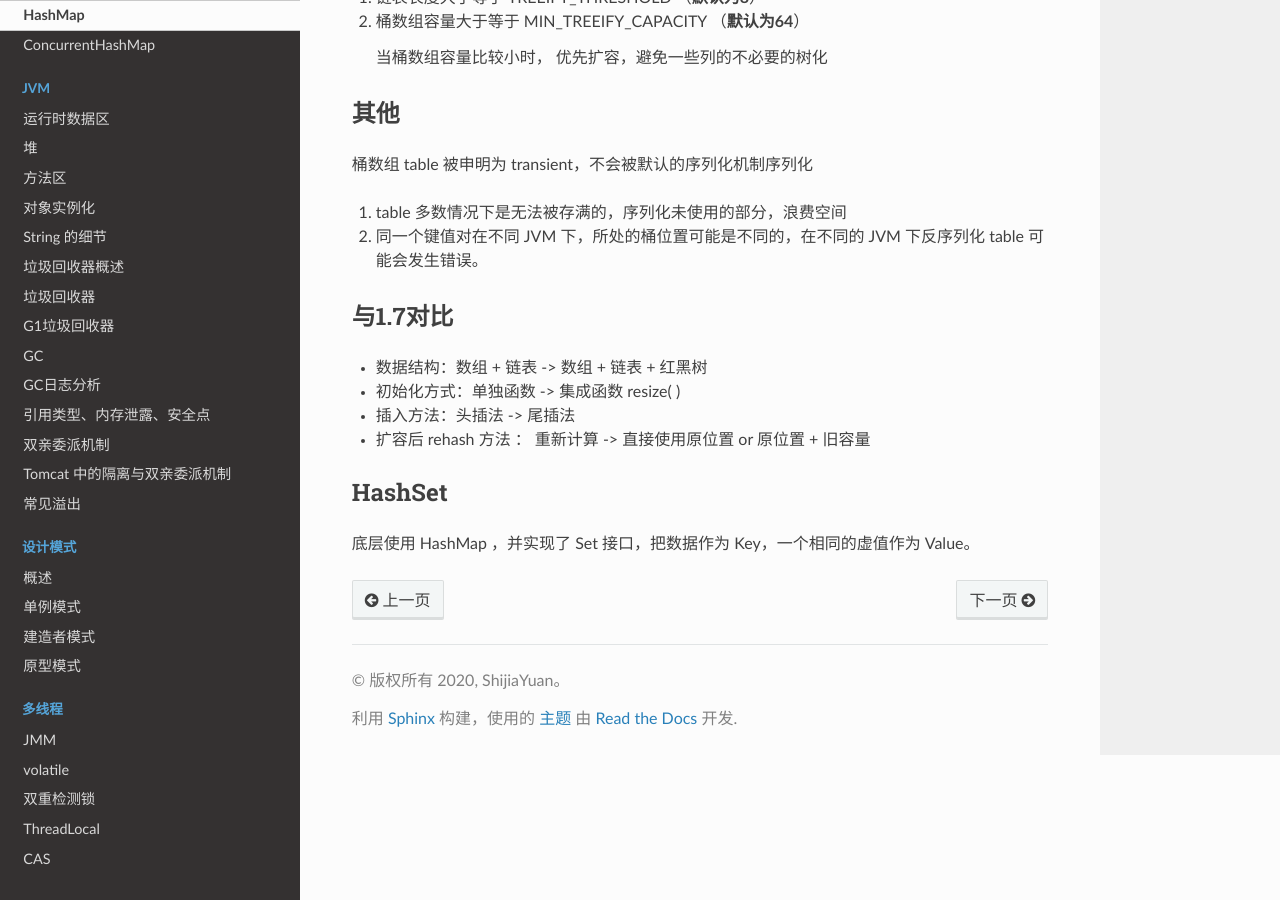
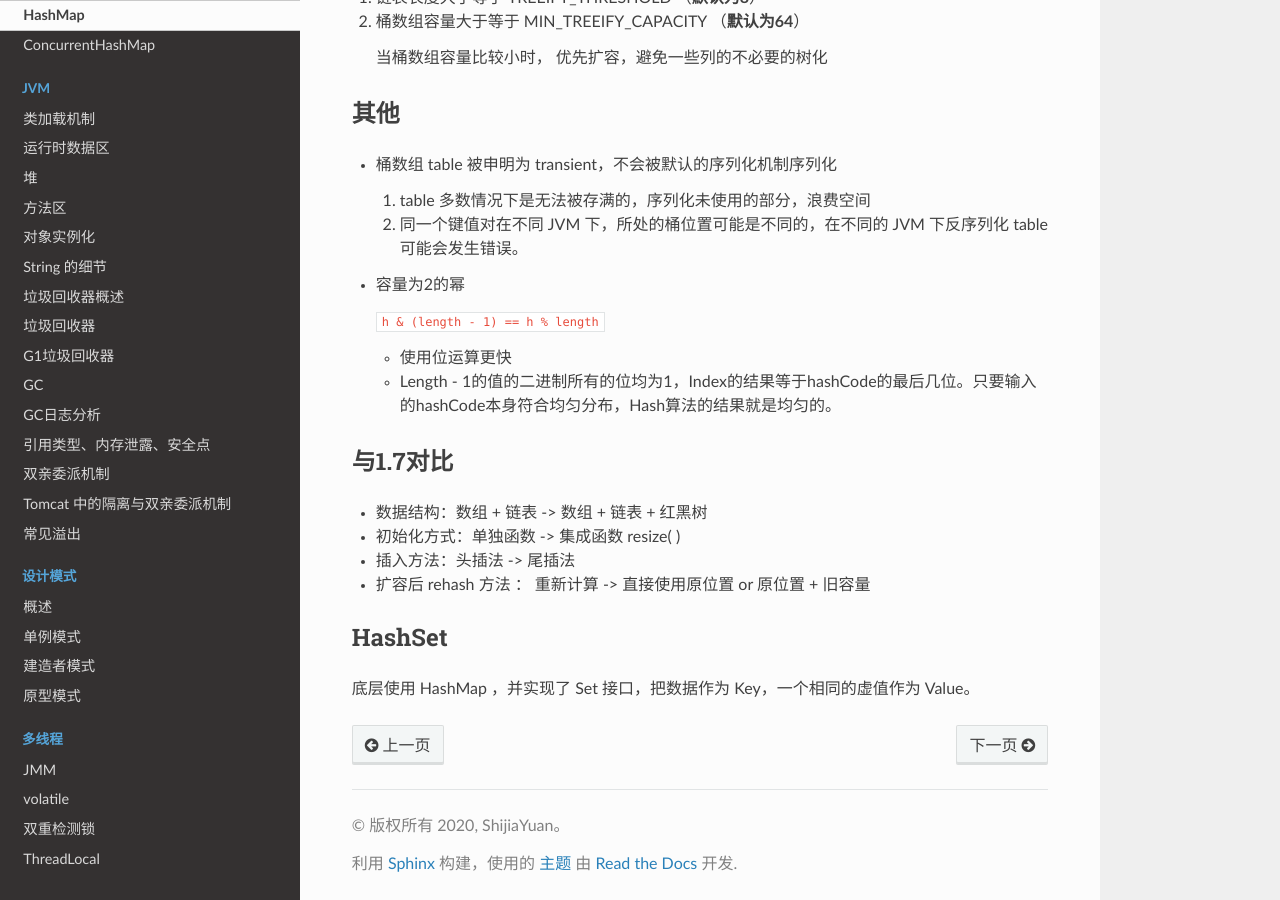
Before and after one commit to shij-yuan/Notes, a Sphinx documentation site: the page built from source/JAVA/HashMap.md, in a window 1280 px wide and 900 px high, scrolled down 1168 px. Built offline with Sphinx 7.4.7 and the Read the Docs theme 2.0.0, drawn with Linux system fonts in a browser that asks for light colours; pages that are not in the unit, such as notebooks, are missing from menus; some of the changed text lies outside the part shown.

Commit message:
add notes

````diff
--- a/source/JAVA/HashMap.md
+++ b/source/JAVA/HashMap.md
@@ -4,7 +4,7 @@
 
 ## 查找
 
-1. (n - 1) & hash 计算出桶的位置
+1. index = (lenght - 1) & hash 计算出桶的位置
 
     ```java
     static final int hash(Object key) {
@@ -52,10 +52,17 @@
 
 ## 其他
 
-桶数组 table 被申明为 transient，不会被默认的序列化机制序列化
+- 桶数组 table 被申明为 transient，不会被默认的序列化机制序列化
 
-1. table 多数情况下是无法被存满的，序列化未使用的部分，浪费空间
-2. 同一个键值对在不同 JVM 下，所处的桶位置可能是不同的，在不同的 JVM 下反序列化 table 可能会发生错误。
+    1. table 多数情况下是无法被存满的，序列化未使用的部分，浪费空间
+    2. 同一个键值对在不同 JVM 下，所处的桶位置可能是不同的，在不同的 JVM 下反序列化 table 可能会发生错误。
+
+- 容量为2的幂
+
+    `h & (length - 1) == h % length`
+
+    - 使用位运算更快
+    - Length - 1的值的二进制所有的位均为1，Index的结果等于hashCode的最后几位。只要输入的hashCode本身符合均匀分布，Hash算法的结果就是均匀的。
 
 
 
--- a/source/index.rst
+++ b/source/index.rst
@@ -82,6 +82,7 @@
    :titlesonly:
    :caption: JVM
 
+   JVM/类加载机制
    JVM/运行时数据区
    JVM/堆
    JVM/方法区
````
Also changed, not shown: other parts of source/index.rst (+1 -0 lines), source/JVM/类加载机制.md (added, +43 -0 lines), source/分布式/RPC.md (+4 -2 lines), source/多线程/线程.md (added, +44 -0 lines), source/多线程/线程池.md (+18 -0 lines), source/操作系统/进程与线程.md (+15 -0 lines).
